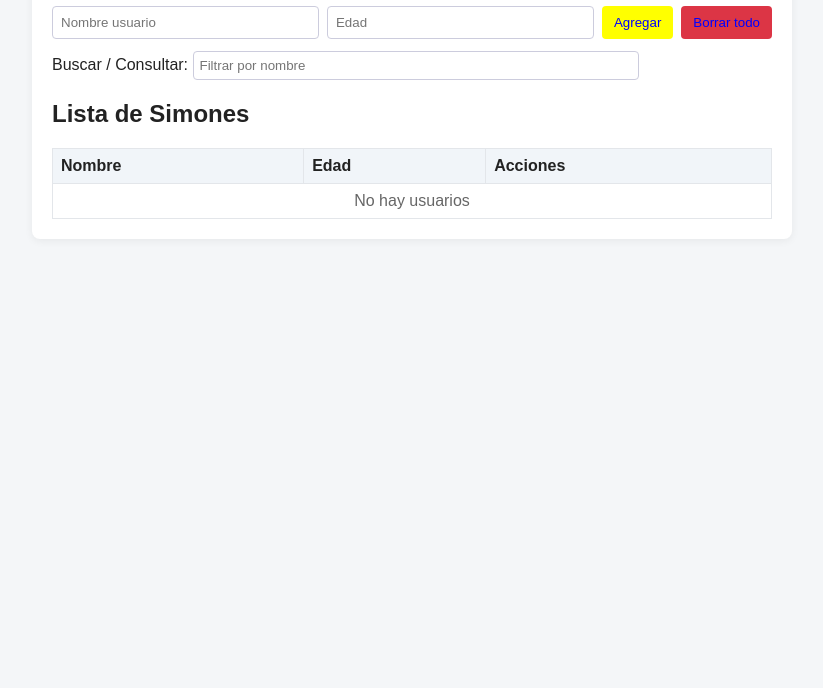
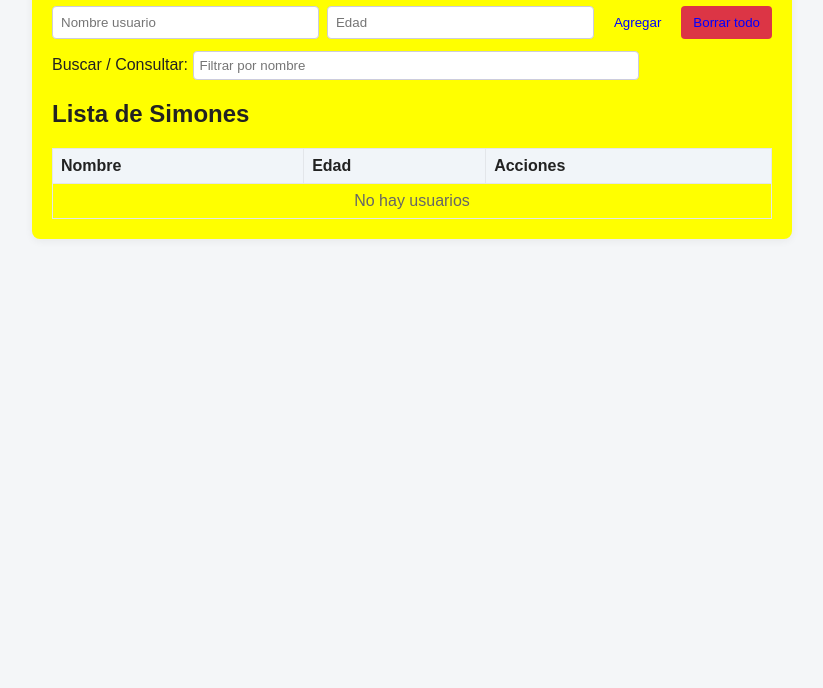
Before and after one commit to Migue1i70/mi-pagina-web, a plain HTML site: page Index2.html in a window 1280 px wide. Shown: the part 112-800 px from the top of the page, without its empty margins (228-1051 px from the left). Drawn offline with Linux system fonts and the light colour scheme.

Commit message:
Update Index2.html

```diff
--- a/Index2.html
+++ b/Index2.html
@@ -3,10 +3,10 @@
 <head>
   <meta charset="utf-8">
   <meta name="viewport" content="width=device-width,initial-scale=1">
-  <title>Registro de Usuarios</title>
+  <title>Registro de Simones</title>
   <style>
     body{font-family:Arial,Helvetica,sans-serif;background:#f4f6f8;padding:32px;color:#222}
-    .container{max-width:720px;margin:0 auto;background:#fff;padding:20px;border-radius:8px;box-shadow:0 2px 8px rgba(0,0,0,0.06)}
+    .container{max-width:720px;margin:0 auto;background:yellow;padding:20px;border-radius:8px;box-shadow:0 2px 8px rgba(0,0,0,0.06)}
     h1{margin-top:0}
     .row{display:flex;gap:8px;flex-wrap:wrap;margin-bottom:12px}
     input[type="text"], input[type="number"]{flex:1;padding:8px;border:1px solid #ccd;border-radius:4px}
```
